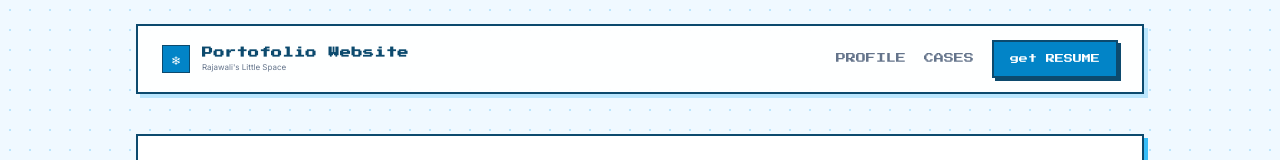
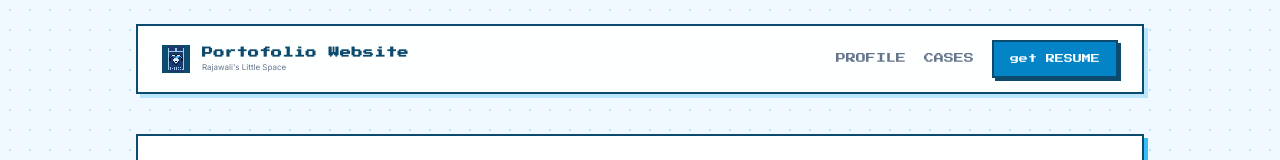
Before and after one commit to Yow04/portofolio-serius, a React (Vite) app: page / in a window 1280 px wide. Shown: the top 160 px of the page. Built offline with nearby package versions, Linux system fonts and the light colour scheme.

Commit message:
feat: add icon for website

```diff
--- a/index.html
+++ b/index.html
@@ -6,6 +6,7 @@
     <meta name="color-scheme" content="light" />
     <meta name="description" content="Portfolio of Rajawali Shaktika Anugrah Prasetya - Informatics Graduate specializing in Web, Mobile, and Software Development." />
     <title>Rajawali's space</title>
+    <link rel="icon" type="image/png" href="/iconn.png" />
     <link rel="preconnect" href="https://fonts.googleapis.com">
     <link rel="preconnect" href="https://fonts.gstatic.com" crossorigin>
     <link rel="stylesheet" href="https://fonts.googleapis.com/css2?family=Press+Start+2P&family=Inter:wght@400;500;600;700&display=swap" media="print" onload="this.media='all'">
--- a/src/components/layout/Navbar.tsx
+++ b/src/components/layout/Navbar.tsx
@@ -5,7 +5,15 @@ const Navbar = () => {
   return (
     <header className="flex justify-between items-center bg-ice-card/90 backdrop-blur-[10px] border-2 border-ice-navy shadow-[4px_4px_0_var(--color-ice-frost)] px-6 py-3.5 mb-10 transition-colors duration-300">
       <a href="#" className="flex items-center gap-3 no-underline text-ice-navy">
-        <div className="w-7 h-7 bg-ice-primary text-white border-[1.5px] border-ice-navy flex items-center justify-center text-xs pixel-text">❄</div>
+        <div className="w-7 h-7 bg-ice-navy border-[1.5px] border-ice-navy flex items-center justify-center overflow-hidden shrink-0">
+          <img
+            src="/iconn.png"
+            alt="Logo"
+            width={28}
+            height={28}
+            className="w-full h-full object-contain [image-rendering:pixelated]"
+          />
+        </div>
         <div>
           <div className="text-[11px] font-bold text-ice-navy tracking-[0.5px] pixel-text">Portofolio Website</div>
           <div className="text-[8px] text-polar-dim">
```
Also changed, not shown: public/iconn.png (added).
